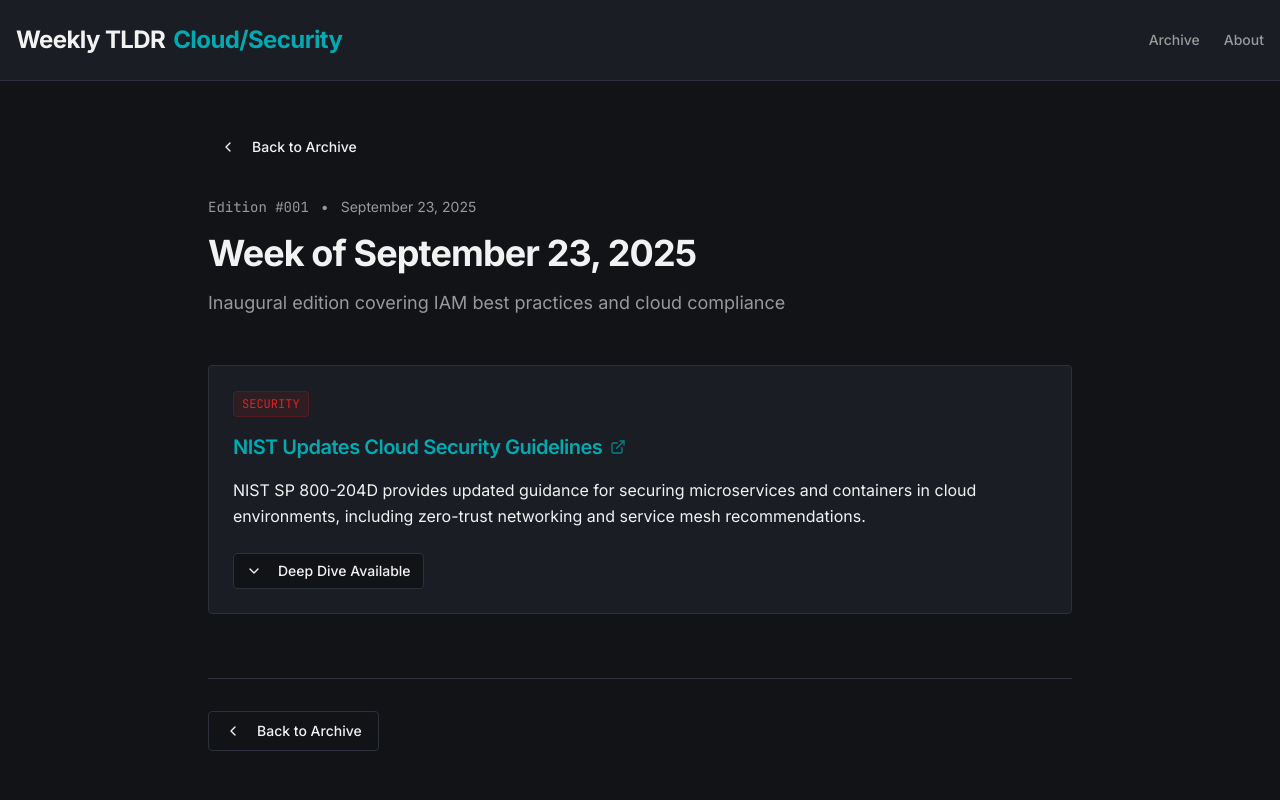
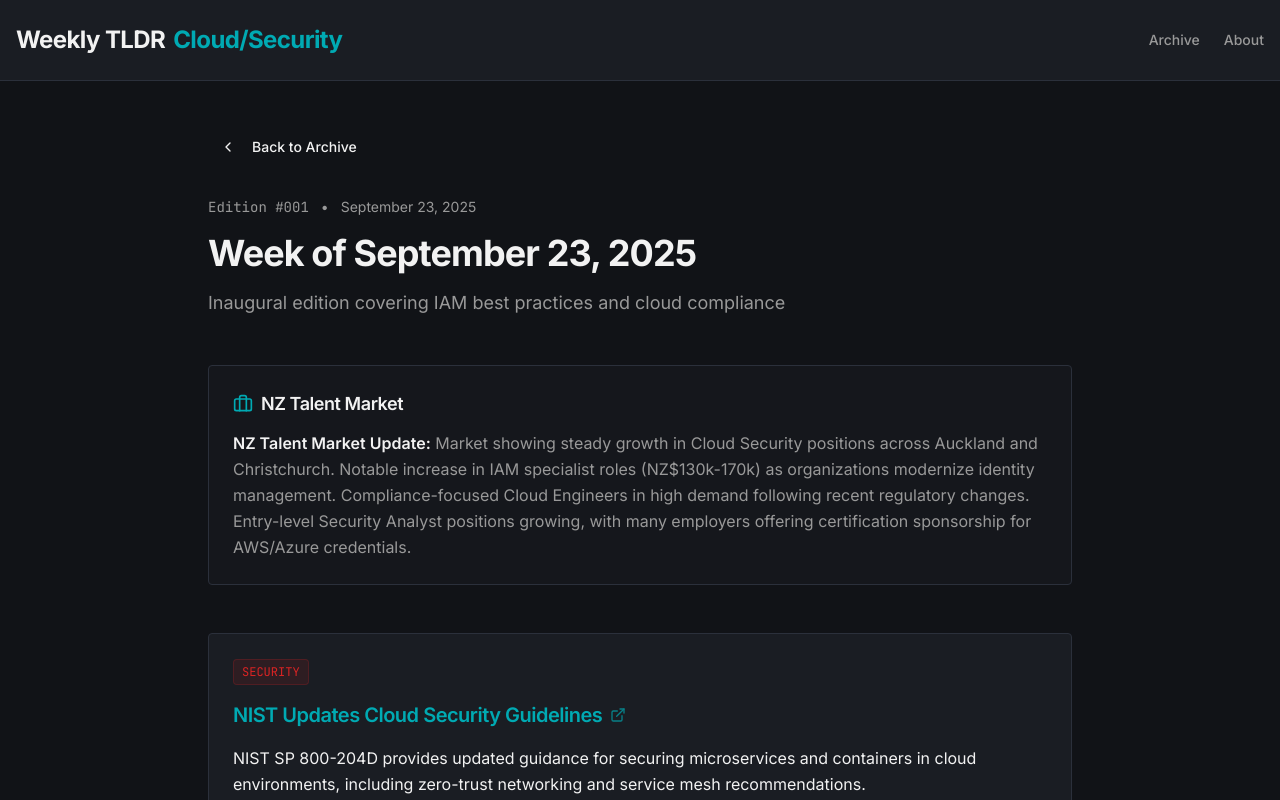
Before and after one commit to pj-nz/tldr-insight-stream, a React (Vite) app: page /edition/newsletter-001 in a window 1280 px wide. Shown: the top 800 px of the page. Built offline with nearby package versions, Linux system fonts and the light colour scheme; the HTML template or start-up script is replaced by a standard one.

Commit message:
Refactor talent market summary

```diff
--- a/src/data/mockNewsletters.ts
+++ b/src/data/mockNewsletters.ts
@@ -7,6 +7,7 @@ export const mockNewsletters: Newsletter[] = [
     title: 'Week of October 7, 2025',
     published_date: '2025-10-07',
     description: 'Cloud security incidents, Kubernetes updates, and zero-trust developments',
+    talent_market_summary: `**NZ Talent Market Update:** Strong demand for Cloud Security Architects in the public sector this week, with three government agencies advertising roles requiring SC clearance. Private sector seeing increased interest in Zero Trust specialists (NZ$150k-190k range). Wellington market particularly active with several fintech startups hiring Cloud Infrastructure Engineers. Kubernetes expertise now appearing in 70% of cloud security job descriptions.`,
     items: [
       {
         id: 'item-1',
@@ -101,6 +102,7 @@ export const mockNewsletters: Newsletter[] = [
     title: 'Week of September 23, 2025',
     published_date: '2025-09-23',
     description: 'Inaugural edition covering IAM best practices and cloud compliance',
+    talent_market_summary: `**NZ Talent Market Update:** Market showing steady growth in Cloud Security positions across Auckland and Christchurch. Notable increase in IAM specialist roles (NZ$130k-170k) as organizations modernize identity management. Compliance-focused Cloud Engineers in high demand following recent regulatory changes. Entry-level Security Analyst positions growing, with many employers offering certification sponsorship for AWS/Azure credentials.`,
     items: [
       {
         id: 'item-7',
```
